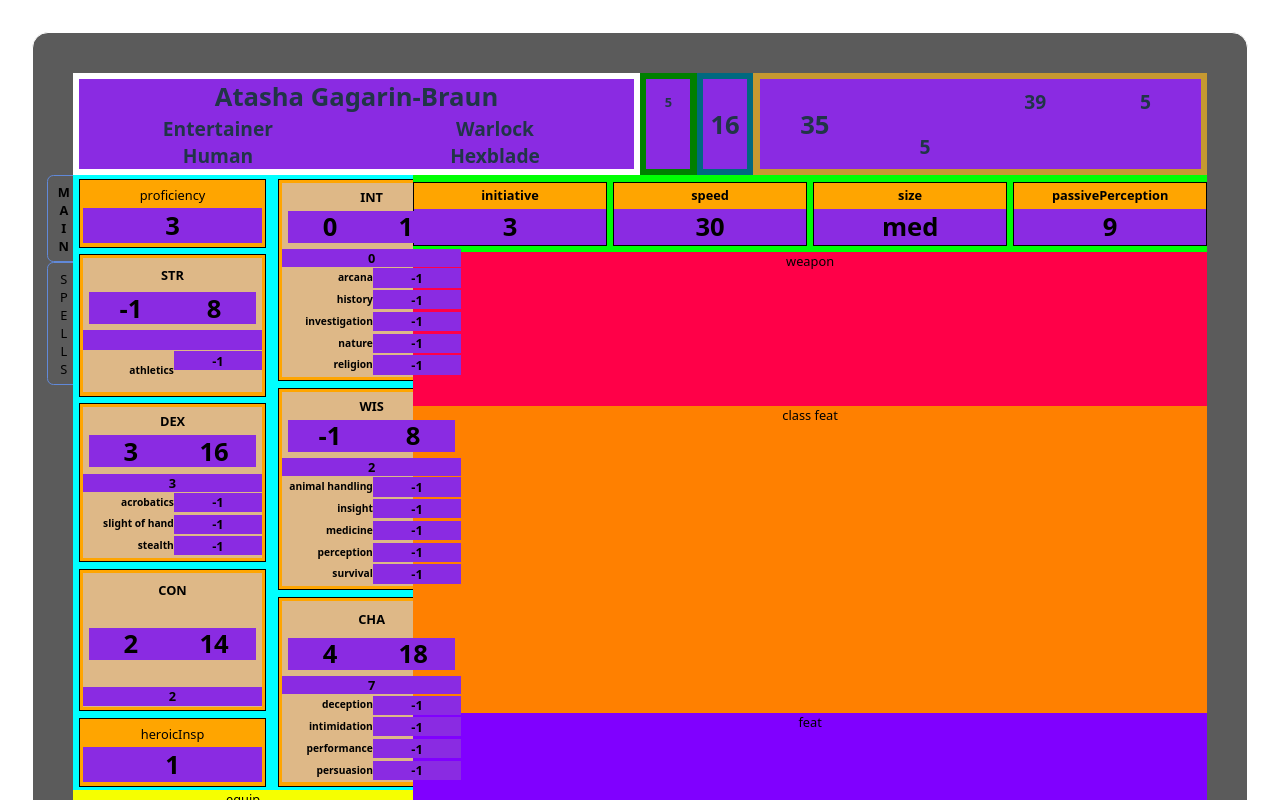
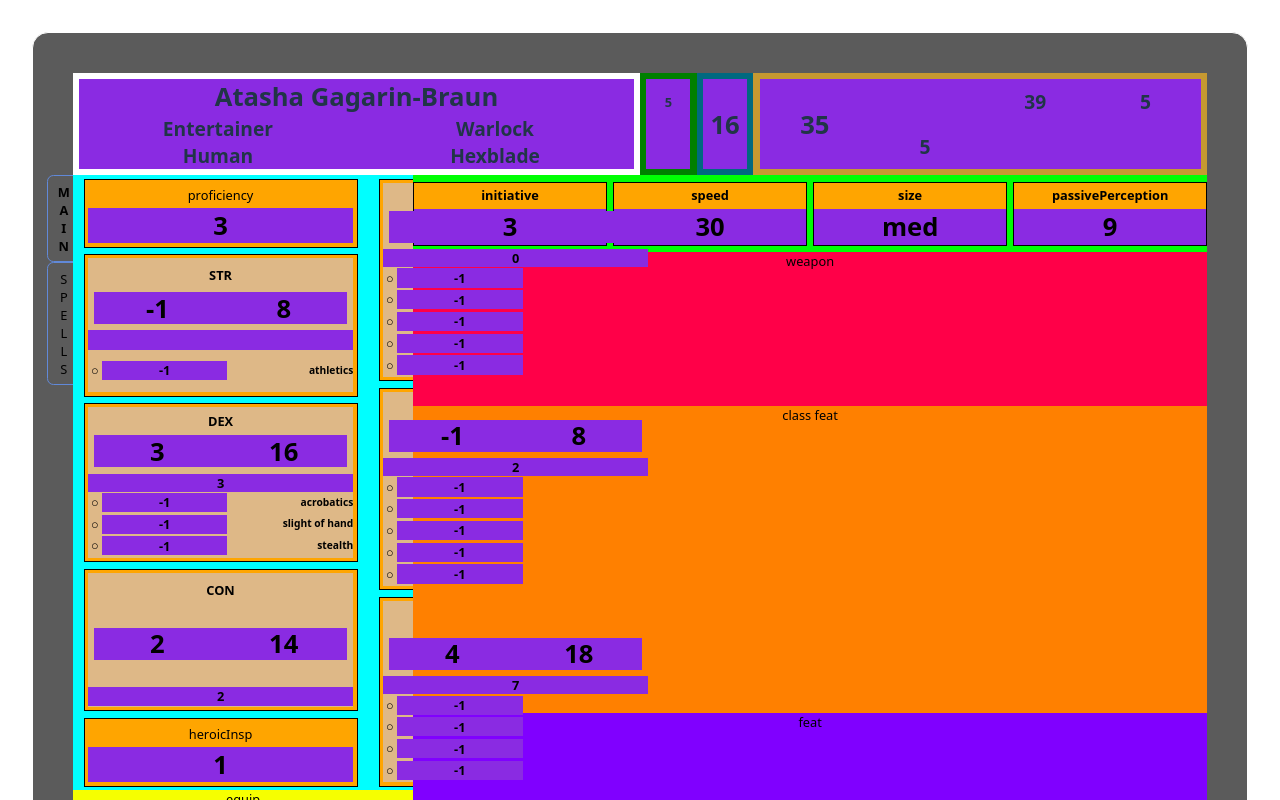
Before and after one commit to CoreyJSteiner/5e-2024-char-sheet, a React (Vite) app: page / in a window 1280 px wide. Shown: the top 800 px of the page. Built offline with nearby package versions, Linux system fonts and the light colour scheme.

Commit message:
adds radio toggle component and adds prof tracker w/o exp

```diff
--- a/src/App.css
+++ b/src/App.css
@@ -22,7 +22,6 @@
   /* change to inner tabbed view */
 }
 
-
 .app-container {
   position: relative;
   background: rgb(91, 91, 91);
--- /dev/null
+++ b/src/components/RadioToggle/RadioToggle.css
@@ -0,0 +1,14 @@
+.radio-toggle {
+    font-size: 2em;
+    line-height: 1;
+    cursor: pointer;
+    user-select: none;
+    -webkit-user-select: none;
+    -moz-user-select: none;
+    -ms-user-select: none;
+    outline: none;
+    margin: 0.25em;
+    display: inline-flex;
+    align-items: center;
+    justify-content: center;
+}
--- /dev/null
+++ b/src/components/RadioToggle/RadioToggle.tsx
@@ -0,0 +1,47 @@
+import React from 'react'
+import './RadioToggle.css'
+
+type RadioToggleProps = {
+    value?: boolean
+    emphasis?: boolean
+    useEmphasis?: boolean
+    onUpdate?: (newValue: boolean) => void
+}
+
+const RadioToggle: React.FC<RadioToggleProps> = ({
+    value = false,
+    emphasis = false,
+    useEmphasis = false,
+    onUpdate
+}) => {
+    const handleClick = () => {
+        if (!onUpdate) return
+
+        if (!useEmphasis) {
+            onUpdate(!value)
+        } else {
+            if (!value) {
+                onUpdate(true)
+            } else if (value && !emphasis) {
+                onUpdate(true)
+            } else {
+                onUpdate(false)
+            }
+        }
+    }
+
+    let symbol = '○'
+    if (value && useEmphasis && emphasis) {
+        symbol = '◉'
+    } else if (value) {
+        symbol = '●'
+    }
+
+    return (
+        <span className="radio-toggle" onClick={handleClick}>
+            {symbol}
+        </span>
+    )
+}
+
+export default RadioToggle
--- /dev/null
+++ b/src/components/RadioToggle/index.js
@@ -0,0 +1,3 @@
+import RadioToggle from './RadioToggle'
+
+export default RadioToggle
--- a/src/components/StatSkills/StatSkills.css
+++ b/src/components/StatSkills/StatSkills.css
@@ -52,6 +52,8 @@
 .stat-skill-container {
     flex: 1;
     display: flex;
+    justify-content: center;
+    align-items: center;
     flex-direction: row;
     width: 100%;
     margin: 0.2em 0;
@@ -72,5 +74,5 @@
     padding: 0;
     margin: 0;
     font-size: 1.6em;
-    width: 18em;
+    width: 26em;
 }
--- a/src/components/StatSkills/StatSkills.tsx
+++ b/src/components/StatSkills/StatSkills.tsx
@@ -4,6 +4,7 @@ import InputHeading from '../InputHeading'
 import { type Skill, type StatTypes } from '../../schema/CharSheetTypes'
 import { updateNestedValue } from '../Utils/Helpers'
 import { useEffect, useState } from 'react'
+import RadioToggle from '../RadioToggle/RadioToggle'
 
 type StatSkillsProps = {
     className?: string
@@ -29,8 +30,15 @@ const StatSkills: React.FC<StatSkillsProps> = ({ className, statName }) => {
         updateCharSheet(updated)
     }
 
-    const updateSkillField = (field: string) => (input: string) => {
+    const updateSkillFieldMod = (field: string) => (input: string) => {
         const updated = updateNestedValue(charSheet, ['stats', statName, 'skills', field, 'modifier'], input)
+        console.log(updated);
+
+        updateCharSheet(updated)
+    }
+
+    const updateSkillFieldProf = (field: string) => (profInput: boolean) => {
+        const updated = updateNestedValue(charSheet, ['stats', statName, 'skills', field, 'proficient'], profInput)
         console.log(updated);
 
         updateCharSheet(updated)
@@ -64,13 +72,19 @@ const StatSkills: React.FC<StatSkillsProps> = ({ className, statName }) => {
                 {skills && (
                     Object.keys(skills).map((skill: string) => (
                         <div key={crypto.randomUUID()} className='stat-skill-container'>
-                            <p className="stat-skill-label">{skill}</p>
+                            <RadioToggle
+                                value={skills[skill].proficient}
+                                emphasis={skills[skill].expertise}
+                                useEmphasis={false}
+                                onUpdate={updateSkillFieldProf(skill)}
+                            />
                             <InputHeading
                                 className='stat-skill'
                                 propTextValue={skills[skill].modifier}
                                 headingSize="h3"
-                                onUpdate={updateSkillField(skill)}
+                                onUpdate={updateSkillFieldMod(skill)}
                             />
+                            <p className="stat-skill-label">{skill}</p>
                         </div>
                     ))
                 )}
--- a/src/schema/CharSheetSchema.ts
+++ b/src/schema/CharSheetSchema.ts
@@ -20,7 +20,8 @@ export const StatTypesUnion = z.union([
 
 export const SkillSchema = z.object({
     modifier: zFlexibleNumber().optional(),
-    prof: z.boolean().optional(),
+    proficient: z.boolean().optional(),
+    expertise: z.boolean().optional(),
 })
 
 export const StatSchema = z.object({
```
